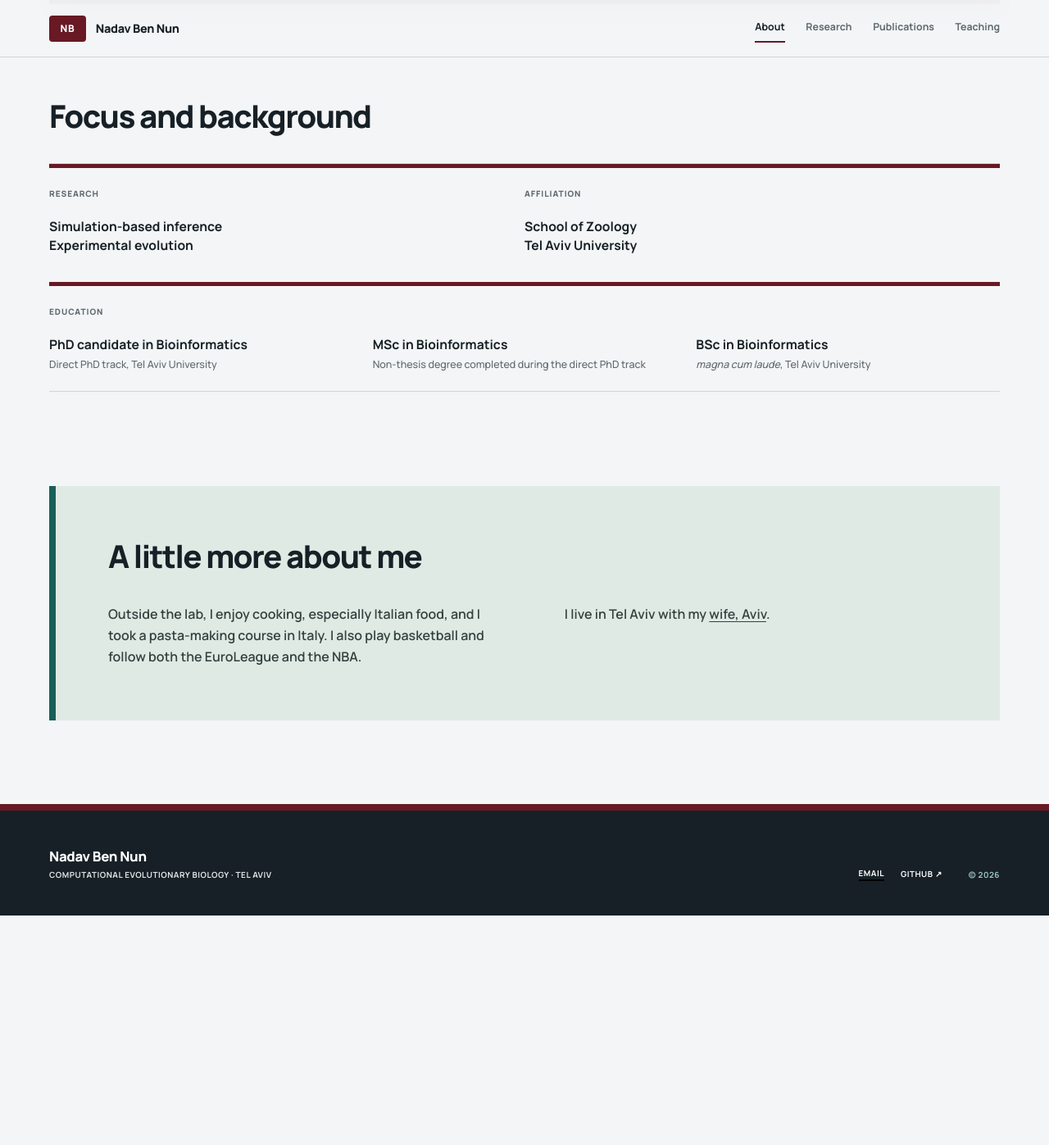
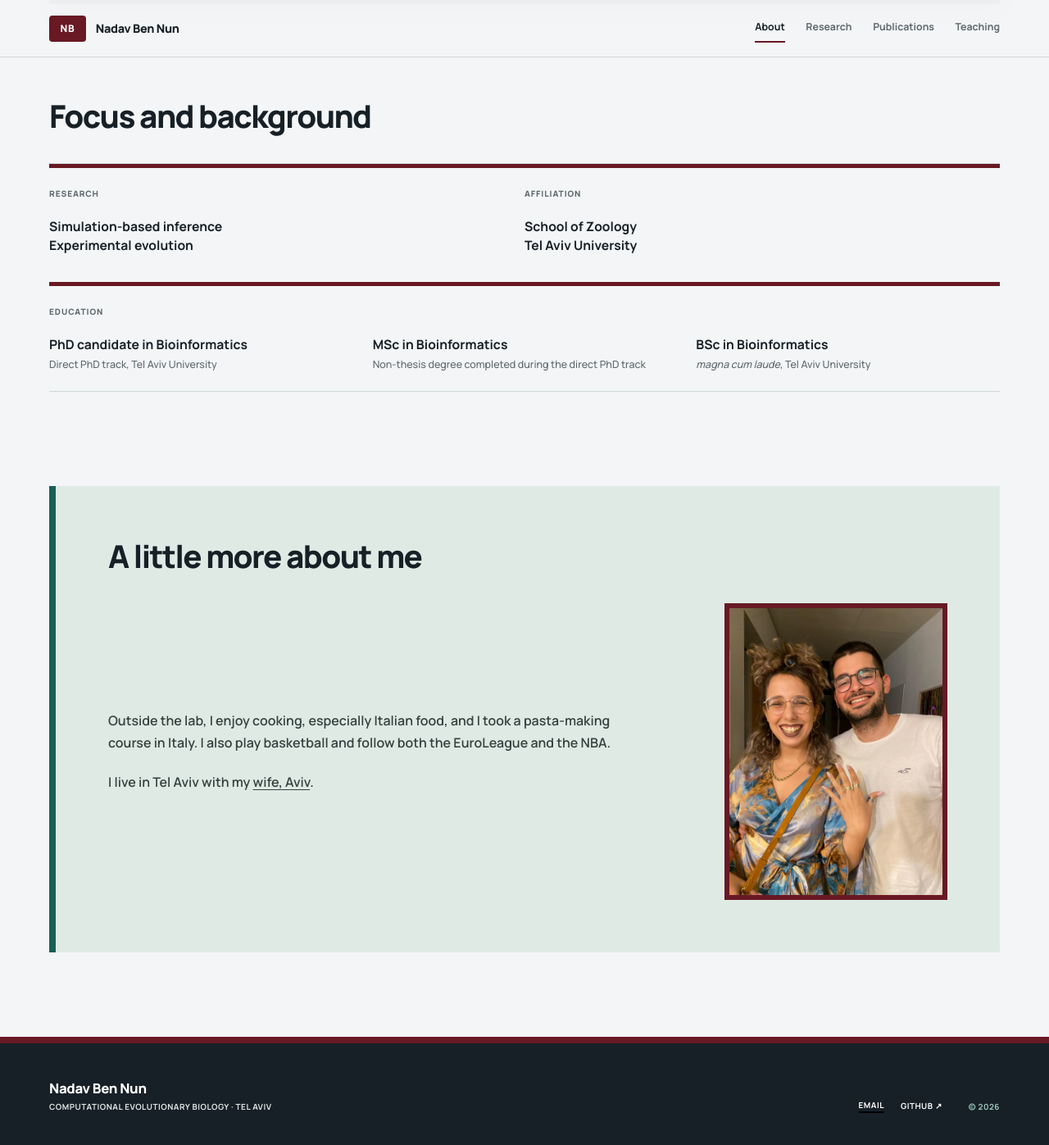
Before and after one commit to nadavbennun1/nadavbennun1.github.io, a Jekyll site: the page built from index.md, in a window 1280 px wide and 1400 px high, scrolled down 1168 px. Shown: the top 1397 px of the window at 82% size. Built offline with Jekyll 4.4.1, drawn with Linux system fonts in a browser that asks for light colours; before the commit the page ends 2285 px from its top, so only the background shows below that.

Commit message:
Add personal photo to about section

```diff
--- a/assets/css/style.css
+++ b/assets/css/style.css
@@ -325,7 +325,10 @@ h1, h2, h3 { text-wrap: balance; }
 .education-list span { color: var(--muted); font-size: 0.78rem; font-weight: 500; line-height: 1.45; }
 
 .elsewhere-section { background: var(--sage); border-left: 8px solid var(--teal); }
-.elsewhere-copy { display: grid; grid-template-columns: 1fr 1fr; gap: 2rem clamp(2rem, 7vw, 6rem); color: #34423f; font-size: 1rem; font-weight: 600; line-height: 1.65; }
+.elsewhere-content { display: grid; grid-template-columns: minmax(0, 1fr) minmax(13rem, 0.48fr); gap: clamp(2rem, 6vw, 5rem); align-items: center; }
+.elsewhere-copy { display: grid; gap: 1.4rem; color: #34423f; font-size: 1rem; font-weight: 600; line-height: 1.65; }
+.personal-photo { justify-self: end; width: min(100%, 17rem); }
+.personal-photo img { width: 100%; aspect-ratio: 3 / 4; object-fit: cover; border: 6px solid var(--wine); }
 
 .hero .text-links a,
 .hero .text-links button { font-size: 0.9rem; }
@@ -469,7 +472,8 @@ h1, h2, h3 { text-wrap: balance; }
   .elsewhere-section { padding: 2rem 1.25rem; }
   .section-heading,
   .featured-work,
-  .elsewhere-copy { grid-template-columns: 1fr; gap: 0.65rem; }
+  .elsewhere-content { grid-template-columns: 1fr; gap: 1.75rem; }
+  .personal-photo { justify-self: start; width: min(82%, 18rem); }
   .profile-facts,
   .education-list { grid-template-columns: 1fr; }
   .profile-facts div { min-height: auto; border-right: 0; border-bottom: 1px solid var(--line); }
--- a/index.md
+++ b/index.md
@@ -80,13 +80,18 @@ permalink: /
   <div class="section-heading">
     <h2 id="elsewhere-title">A little more about me</h2>
   </div>
-  <div class="elsewhere-copy">
-    <p>
-      Outside the lab, I enjoy cooking, especially Italian food, and I took a pasta-making
-      course in Italy. I also play basketball and follow both the EuroLeague and the NBA.
-    </p>
-    <p>
-      I live in Tel Aviv with my <a href="https://www.avivishere.co.il" target="_blank" rel="noopener">wife, Aviv</a>.
-    </p>
+  <div class="elsewhere-content">
+    <div class="elsewhere-copy">
+      <p>
+        Outside the lab, I enjoy cooking, especially Italian food, and I took a pasta-making
+        course in Italy. I also play basketball and follow both the EuroLeague and the NBA.
+      </p>
+      <p>
+        I live in Tel Aviv with my <a href="https://www.avivishere.co.il" target="_blank" rel="noopener">wife, Aviv</a>.
+      </p>
+    </div>
+    <figure class="personal-photo">
+      <img src="{{ '/assets/images/fc7d2075-94b6-4c8e-9cf5-d803edd12cd5.JPG' | relative_url }}" alt="Nadav Ben Nun with Aviv">
+    </figure>
   </div>
 </section>
```
Also changed, not shown: assets/images/fc7d2075-94b6-4c8e-9cf5-d803edd12cd5.JPG (added).
